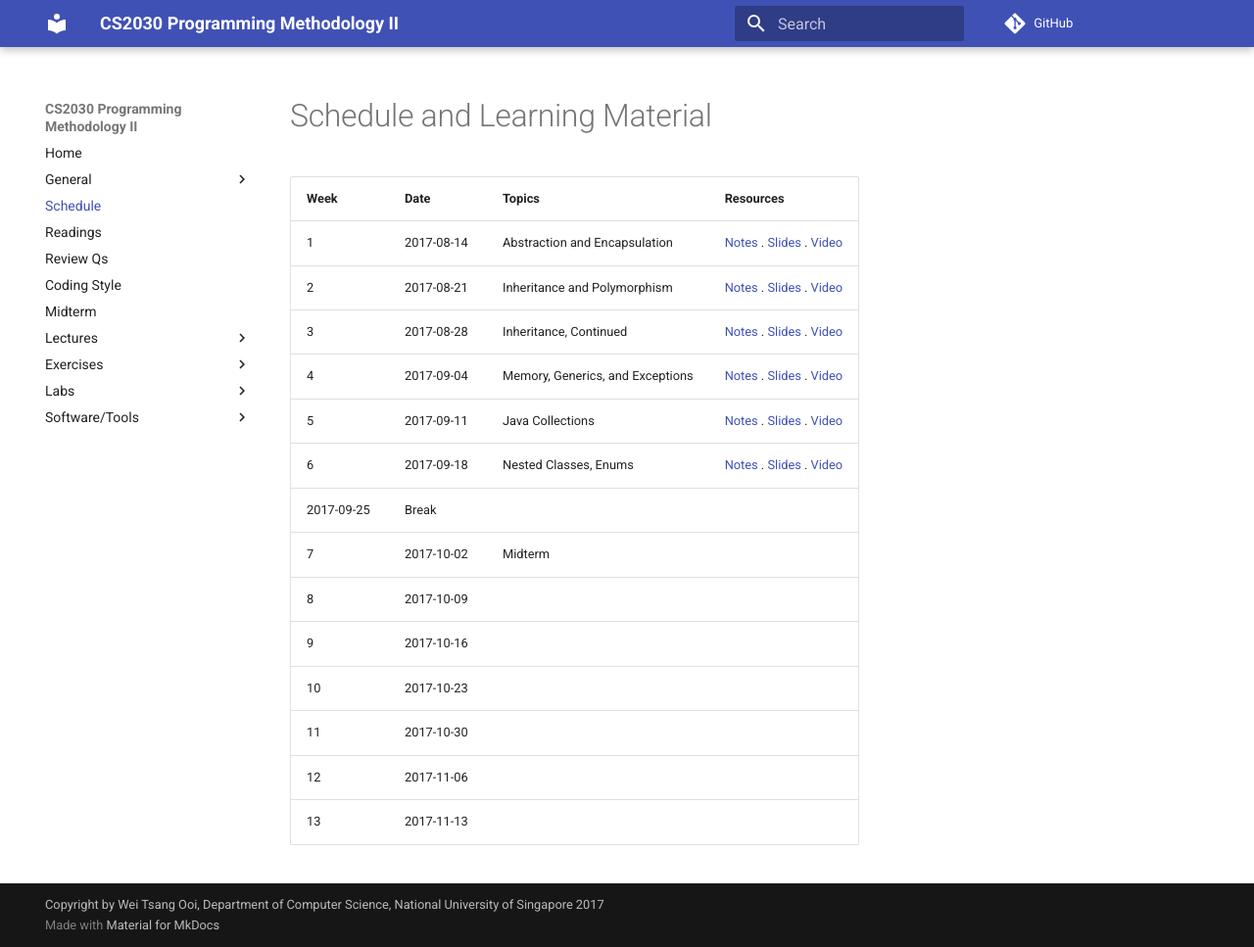
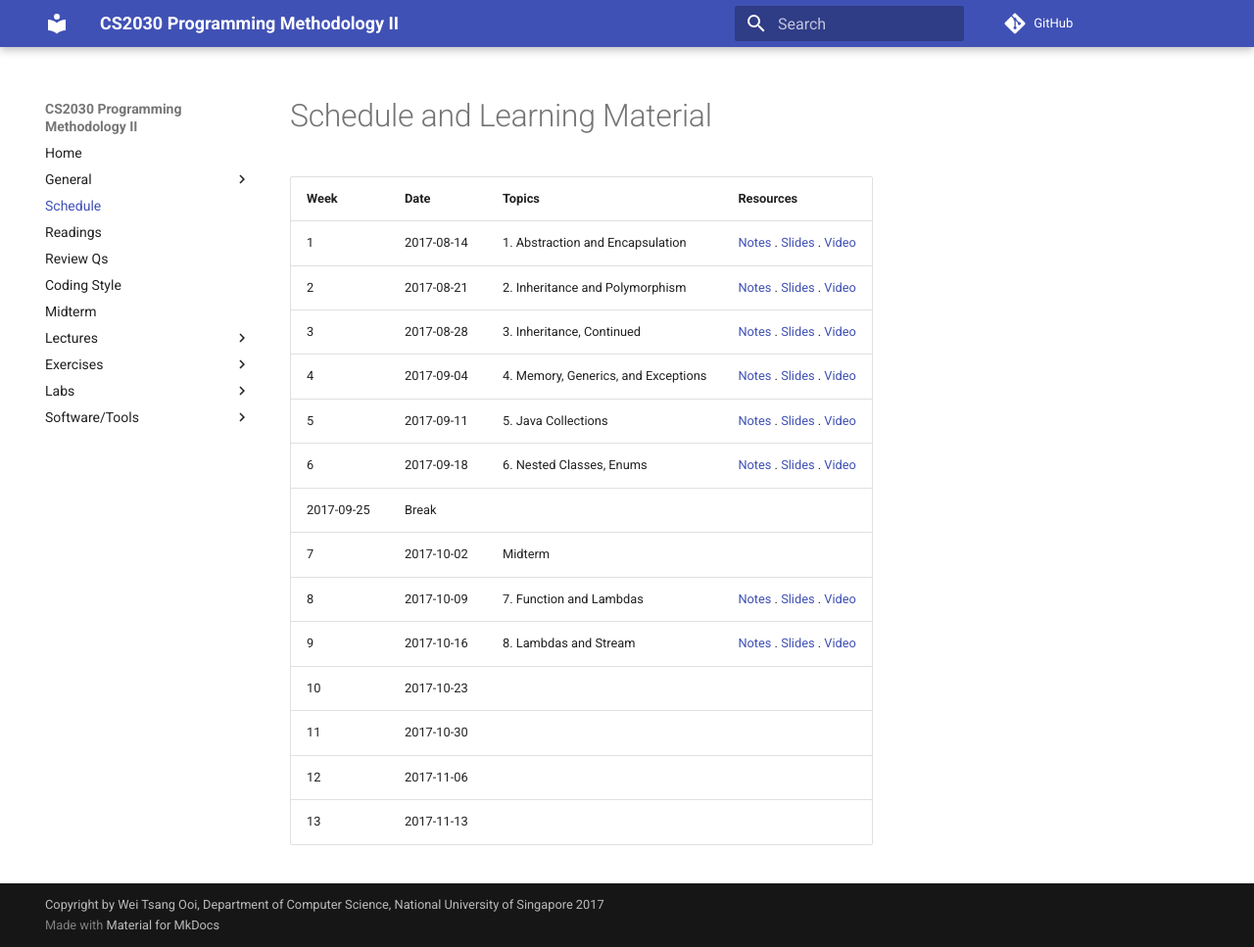
Before and after one commit to nus-cs2030/1718-s2, an MkDocs documentation site: the page built from docs/schedule.md, in a window 1280 px wide and 967 px high. Shown: the whole window at 98% size. Built offline with MkDocs 1.6.1 and Material for MkDocs 9.7.7, drawn with Linux system fonts in a browser that asks for light colours; some web fonts are replaced; comment, search, counter and statistics services are not loaded; old or Windows-style settings are respelled for this version of MkDocs.

Commit message:
Updated schedule and announcement page.

```diff
--- a/docs/schedule.md
+++ b/docs/schedule.md
@@ -2,16 +2,16 @@
 
 Week | Date       | Topics | Resources |
 -----| ---------- | ------ | ----------|
-1    | 2017-08-14 | Abstraction and Encapsulation | [Notes](lec1.md) . [Slides](https://www.comp.nus.edu.sg/~cs2030/1718-s1/cs2030-lec1.pdf) . [Video](https://vimeo.com/229701953)
-2    | 2017-08-21 | Inheritance and Polymorphism | [Notes](lec2.md) . [Slides](https://www.comp.nus.edu.sg/~cs2030/1718-s1/cs2030-lec2.pdf) . [Video](https://vimeo.com/230713305)
-3    | 2017-08-28 | Inheritance, Continued | [Notes](lec3.md) . [Slides](https://www.comp.nus.edu.sg/~cs2030/1718-s1/cs2030-lec3.pdf) . [Video](https://vimeo.com/231991705)
-4    | 2017-09-04 | Memory, Generics, and Exceptions | [Notes](lec4.md) . [Slides](https://www.comp.nus.edu.sg/~cs2030/1718-s1/cs2030-lec4.pdf) . [Video](https://vimeo.com/232615561)
-5    | 2017-09-11 | Java Collections | [Notes](lec5.md) . [Slides](https://www.comp.nus.edu.sg/~cs2030/1718-s1/cs2030-lec5.pdf) . [Video](https://vimeo.com/233767908)
-6    | 2017-09-18 | Nested Classes, Enums | [Notes](lec6.md) . [Slides](https://www.comp.nus.edu.sg/~cs2030/1718-s1/cs2030-lec6.pdf) . [Video](https://vimeo.com/234777565)
+1    | 2017-08-14 | 1. Abstraction and Encapsulation | [Notes](lec1.md) . [Slides](https://www.comp.nus.edu.sg/~cs2030/1718-s1/cs2030-lec1.pdf) . [Video](https://vimeo.com/229701953)
+2    | 2017-08-21 | 2. Inheritance and Polymorphism | [Notes](lec2.md) . [Slides](https://www.comp.nus.edu.sg/~cs2030/1718-s1/cs2030-lec2.pdf) . [Video](https://vimeo.com/230713305)
+3    | 2017-08-28 | 3. Inheritance, Continued | [Notes](lec3.md) . [Slides](https://www.comp.nus.edu.sg/~cs2030/1718-s1/cs2030-lec3.pdf) . [Video](https://vimeo.com/231991705)
+4    | 2017-09-04 | 4. Memory, Generics, and Exceptions | [Notes](lec4.md) . [Slides](https://www.comp.nus.edu.sg/~cs2030/1718-s1/cs2030-lec4.pdf) . [Video](https://vimeo.com/232615561)
+5    | 2017-09-11 | 5. Java Collections | [Notes](lec5.md) . [Slides](https://www.comp.nus.edu.sg/~cs2030/1718-s1/cs2030-lec5.pdf) . [Video](https://vimeo.com/233767908)
+6    | 2017-09-18 | 6. Nested Classes, Enums | [Notes](lec6.md) . [Slides](https://www.comp.nus.edu.sg/~cs2030/1718-s1/cs2030-lec6.pdf) . [Video](https://vimeo.com/234777565)
      | 2017-09-25 | Break | |
 7    | 2017-10-02 | Midterm | |
-8    | 2017-10-09 | | |
-9    | 2017-10-16 | | |
+8    | 2017-10-09 | 7. Function and Lambdas | [Notes](lec7.md) . [Slides](https://www.comp.nus.edu.sg/~cs2030/1718-s1/cs2030-lec7.pdf) . [Video](https://vimeo.com/238037862) |
+9    | 2017-10-16 | 8. Lambdas and Stream | [Notes](lec8.md) . [Slides](https://www.comp.nus.edu.sg/~cs2030/1718-s1/cs2030-lec8.pdf) . [Video](https://www.youtube.com/watch?v=dQw4w9WgXcQ) |
 10   | 2017-10-23 | | |
 11   | 2017-10-30 | | |
 12   | 2017-11-06 | | |
```
Also changed, not shown: docs/index.md (+12 -0 lines).
